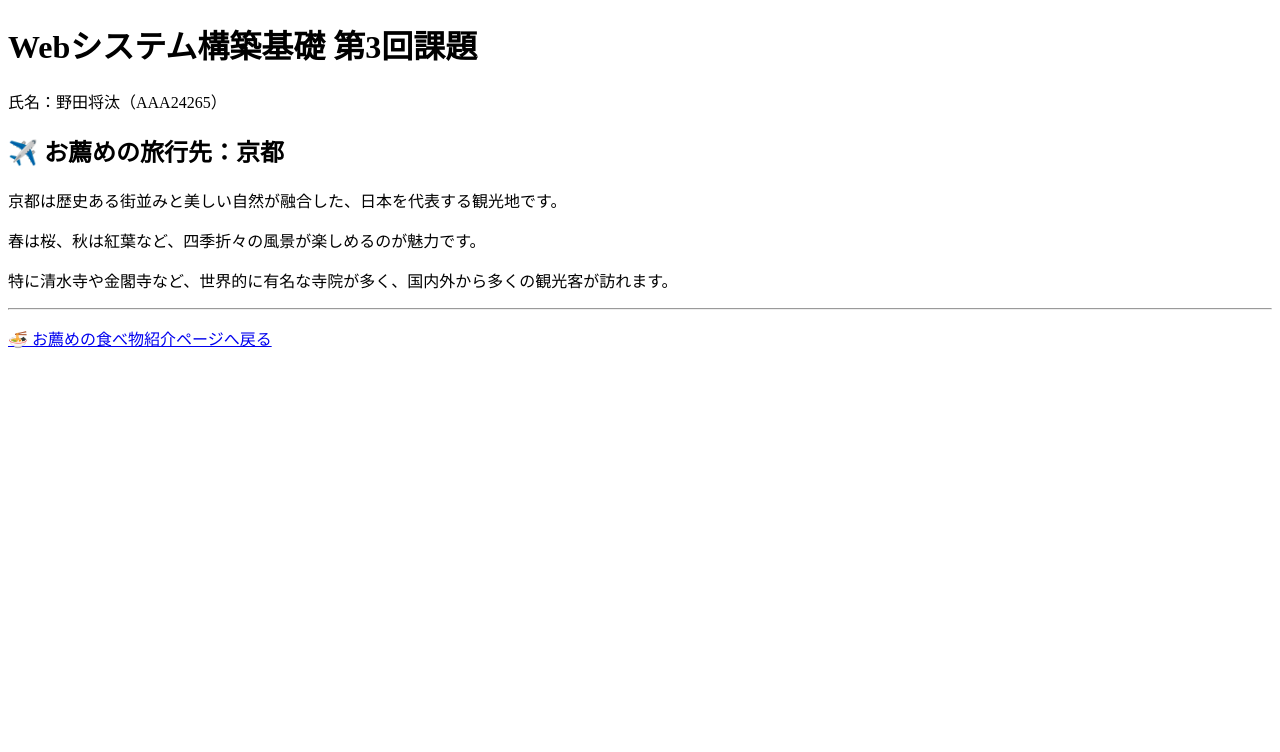
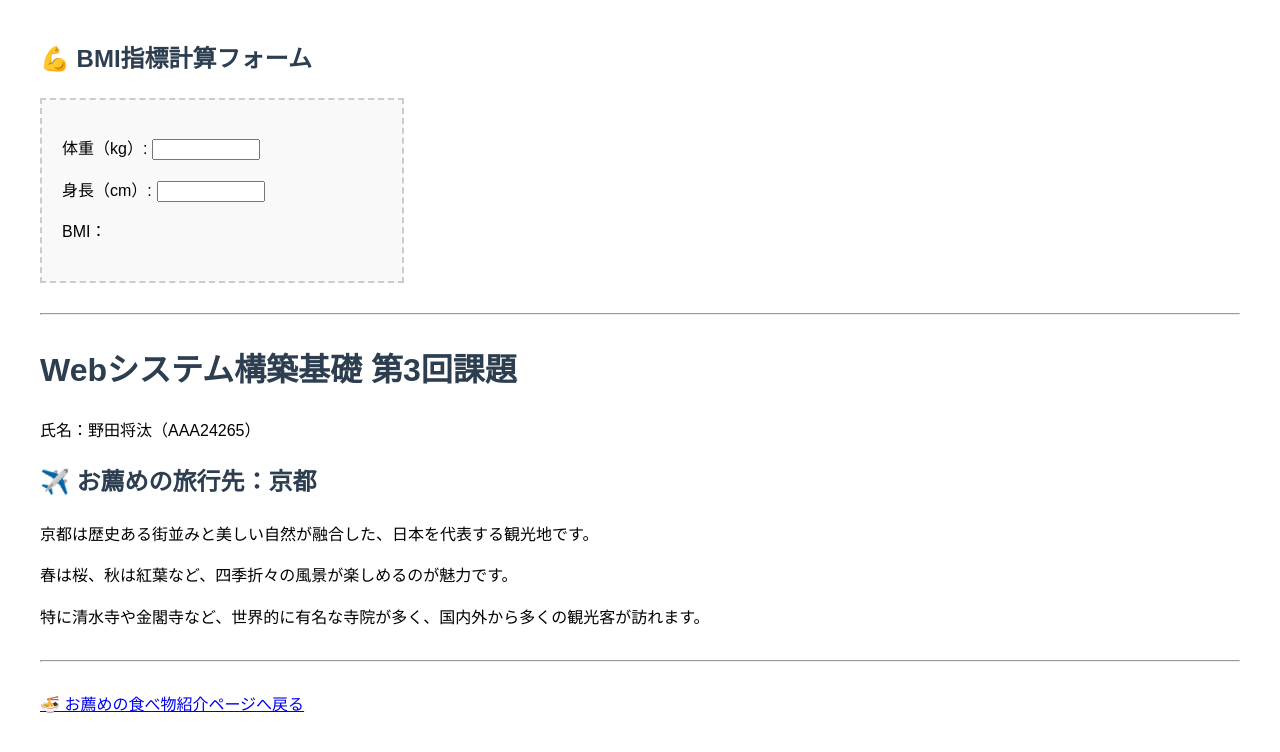
Before and after one commit to omu-aaa24265/omu-aaa24265.github.io, a plain HTML site: page second.html in a window 1280 px wide. Drawn offline with Linux system fonts and the light colour scheme.

Commit message:
Update second.html

```diff
--- a/second.html
+++ b/second.html
@@ -4,8 +4,53 @@
   <meta charset="UTF-8">
   <meta name="viewport" content="width=device-width, initial-scale=1.0">
   <title>Webシステム構築基礎 第3回課題 - お薦めの旅行先紹介</title>
+  <style>
+    body {
+      font-family: "メイリオ", sans-serif;
+      line-height: 1.6;
+      margin: 40px;
+    }
+    h1, h2 {
+      color: #2c3e50;
+    }
+    form {
+      background: #f9f9f9;
+      border: 2px dashed #ccc;
+      padding: 20px;
+      width: 320px;
+      margin-bottom: 25px;
+    }
+    label {
+      display: block;
+      margin: 8px 0;
+    }
+    input {
+      width: 100px;
+      margin-left: 5px;
+    }
+    output {
+      font-weight: bold;
+      color: #d35400;
+      margin-left: 10px;
+    }
+    hr {
+      margin: 30px 0;
+    }
+  </style>
 </head>
 <body>
+
+  <!-- 🔹 ページの先頭にBMIフォームを追加 -->
+  <h2>💪 BMI指標計算フォーム</h2>
+  <form oninput="bmi.value = Math.round((Number(weight.value) / Math.pow(Number(height.value)/100, 2)) * 10) / 10">
+    <p><label>体重（kg）:<input name="weight" type="number" step="any"></label></p>
+    <p><label>身長（cm）:<input name="height" type="number" step="any"></label></p>
+    <p><label>BMI：<output name="bmi"></output></label></p>
+  </form>
+
+  <hr>
+
+  <!-- 🔹元の内容をそのまま残す -->
   <h1>Webシステム構築基礎 第3回課題</h1>
 
   <p>氏名：野田将汰（AAA24265）</p>
```
